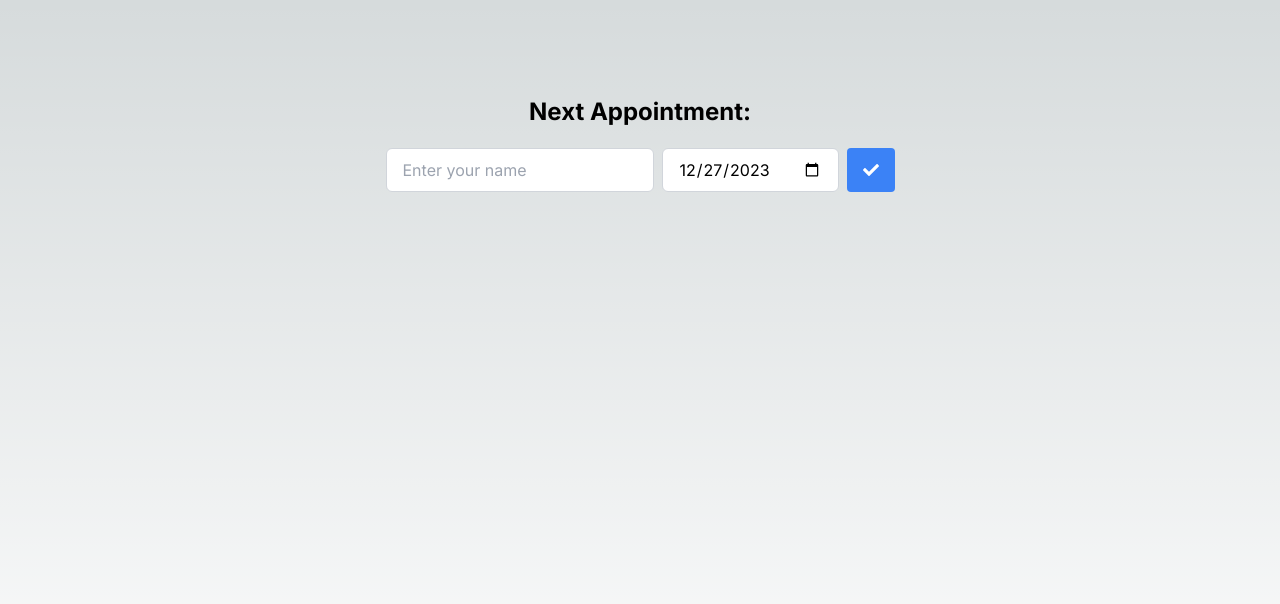
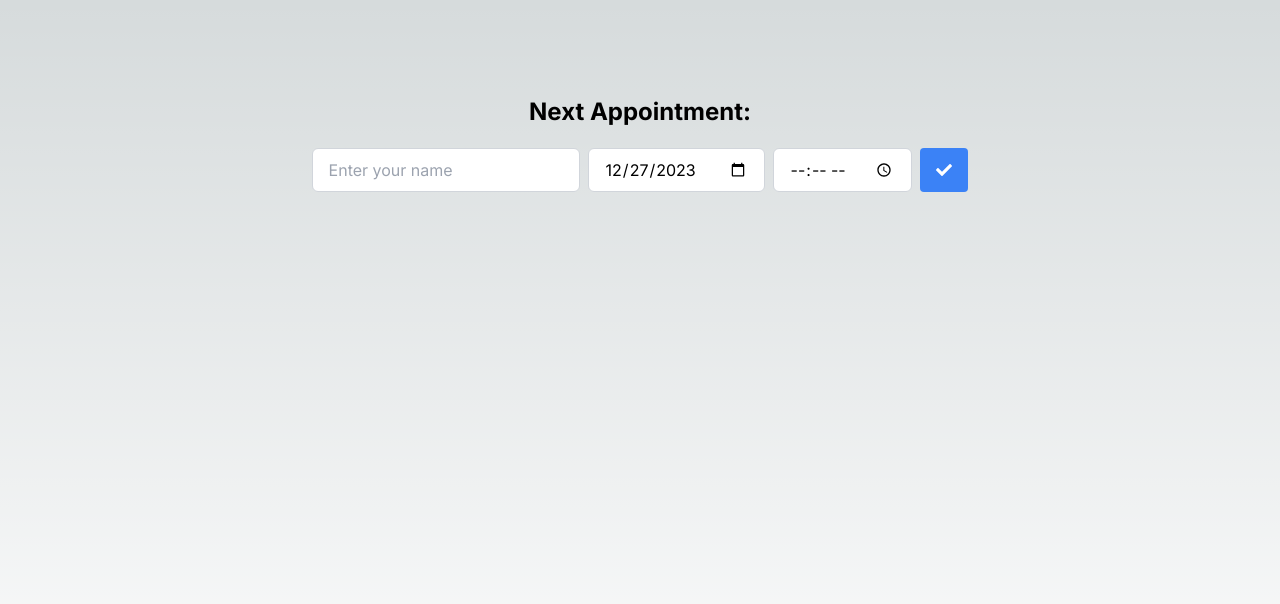
Before and after one commit to chris251190/cita, a Next.js app: page / in a window 1280 px wide. Shown: the top 604 px of the page. Built offline with nearby package versions, Linux system fonts and the light colour scheme.

Commit message:
Add selectedTime state and handleTimeChange function

```diff
--- a/app/page.tsx
+++ b/app/page.tsx
@@ -1,12 +1,13 @@
 "use client";
 import QRCode from 'qrcode.react';
 import React, { useState } from 'react';
-import { FaCheck, FaTimes } from 'react-icons/fa'; // Import FaTimes icon
+import { FaCheck, FaTimes } from 'react-icons/fa';
 
 export default function Home() {
   const [name, setName] = useState('');
   const [selectedDate, setSelectedDate] = useState(new Date().toISOString().split('T')[0]);
-  const [appointments, setAppointments] = useState<{ name: string; selectedDate: string }[]>([]);
+  const [selectedTime, setSelectedTime] = useState('');
+  const [appointments, setAppointments] = useState<{ name: string; selectedDate: string; selectedTime: string }[]>([]);
   const [showQRCode, setShowQRCode] = useState(false);
 
   const handleNameChange = (event: React.ChangeEvent<HTMLInputElement>) => {
@@ -17,8 +18,12 @@ export default function Home() {
     setSelectedDate(event.target.value);
   };
 
+  const handleTimeChange = (event: React.ChangeEvent<HTMLInputElement>) => {
+    setSelectedTime(event.target.value);
+  };
+
   const handleButtonClick = () => {
-    const newAppointment = { name, selectedDate };
+    const newAppointment = { name, selectedDate, selectedTime };
     setAppointments((prevAppointments) => [...prevAppointments, newAppointment]);
     setShowQRCode(true);
   };
@@ -48,6 +53,12 @@ export default function Home() {
           value={selectedDate || new Date().toISOString().split('T')[0]}
           onChange={handleDateChange}
         />
+        <input
+          type="time"
+          className="border border-gray-300 rounded-md px-4 py-2 focus:outline-none focus:ring-2 focus:ring-blue-500 text-black mr-2"
+          value={selectedTime}
+          onChange={handleTimeChange}
+        />
         <button
           className="bg-blue-500 hover:bg-blue-700 text-white font-bold py-2 px-4 rounded"
           onClick={handleButtonClick}
@@ -56,12 +67,12 @@ export default function Home() {
         </button>
       </div>
       {showQRCode && lastAppointment && (
-        <QRCode className="mb-5" value={`${lastAppointment.name}, ${lastAppointment.selectedDate}`} />
+        <QRCode className="mb-5" value={`${lastAppointment.name}, ${lastAppointment.selectedDate}, ${lastAppointment.selectedTime}`} />
       )}
       <div>
         {appointments.map((appointment, index) => (
           <div key={index} className="flex items-center">
-            <p className='mr-5 mt-3 mb-3'>{appointment.name}, {new Date(appointment.selectedDate).toLocaleDateString()}</p>
+            <p className='mr-5 mt-3 mb-3'>{appointment.name}, {new Date(appointment.selectedDate).toLocaleDateString()} - {appointment.selectedTime}</p>
             <button
               className="bg-red-500 hover:bg-red-700 text-white font-bold py-1 px-2 rounded"
               onClick={() => handleRemoveAppointment(index)}
```
